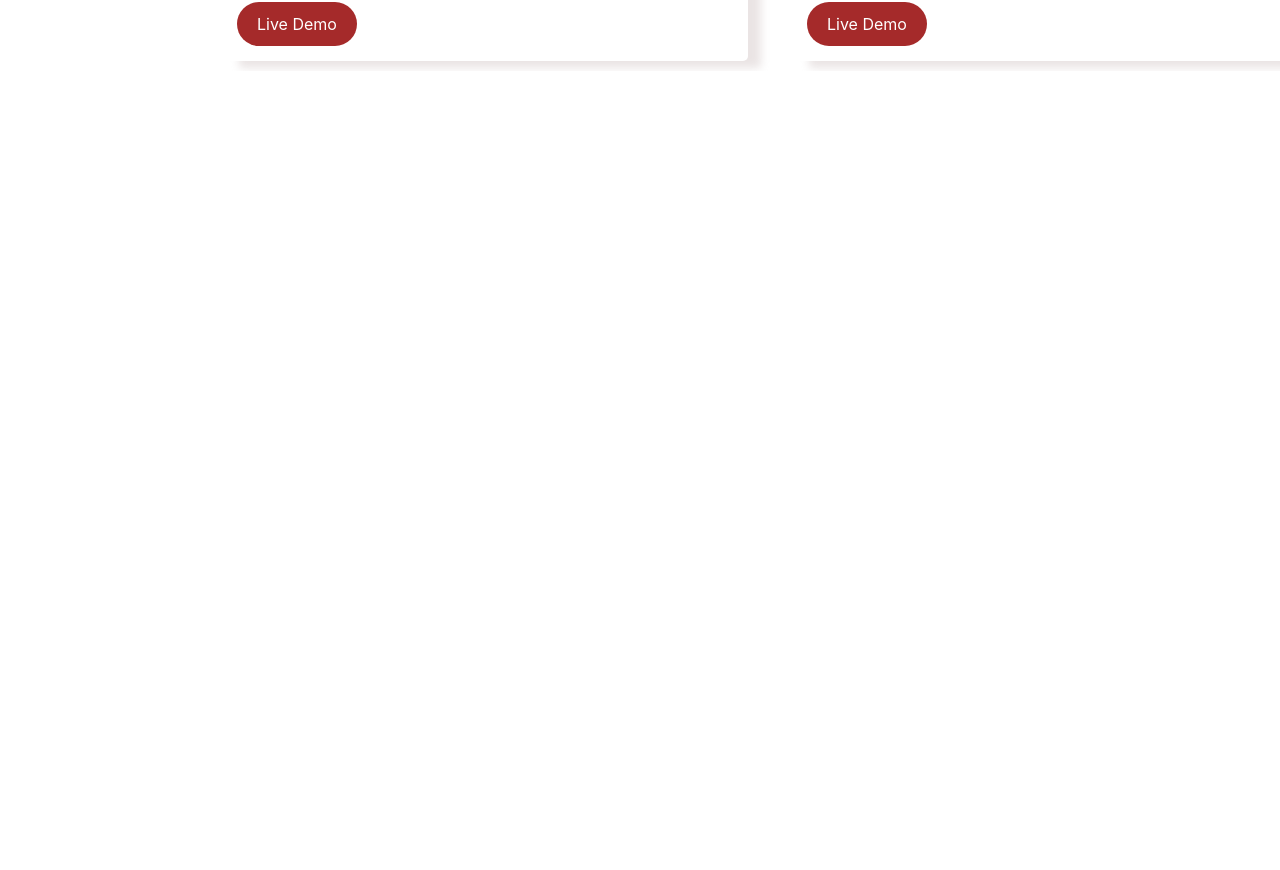
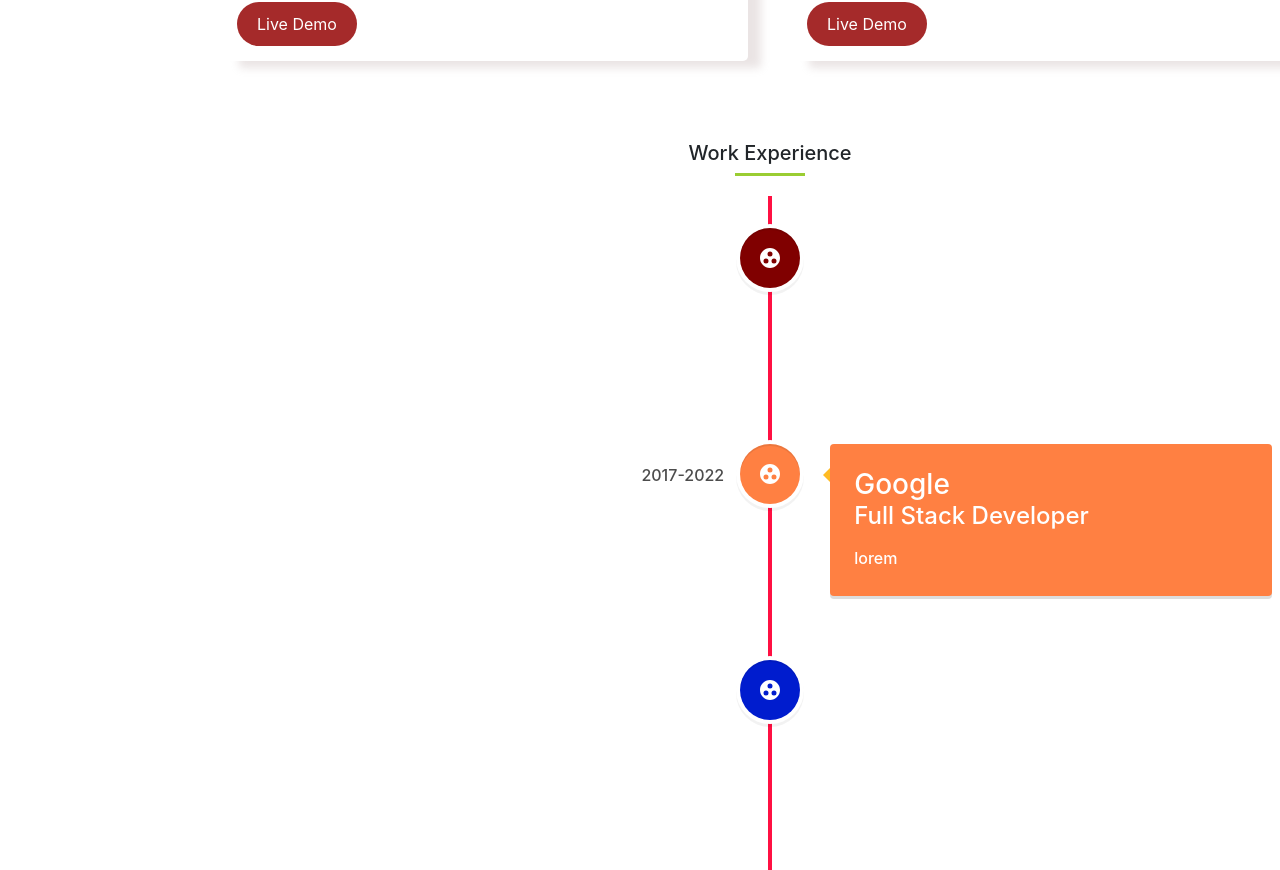
Before and after one commit to dimipash/Portfolio-ReactJS, a React (Create React App) app in the folder client/: page / in a window 1280 px wide. Shown: the part 1899-2769 px from the top of the page. Before the commit the page ends 1970 px from the top, so only its background shows below. Built offline with nearby package versions, Linux system fonts and the light colour scheme.

Commit message:
work experience section, education section,

```diff
--- a/client/package.json
+++ b/client/package.json
@@ -10,6 +10,7 @@
     "react-dom": "^18.2.0",
     "react-icons": "^5.0.1",
     "react-scripts": "5.0.1",
+    "react-vertical-timeline-component": "^3.6.0",
     "typewriter-effect": "^2.21.0",
     "web-vitals": "^2.1.4"
   },
--- a/client/src/App.js
+++ b/client/src/App.js
@@ -3,6 +3,8 @@
 import About from "./Components/About/About";
 import TechStack from "./Components/TechStack/TechStack";
 import Project from "./Components/Projects/Project";
+import WorkExperience from "./Components/WorkExperience/WorkExperience";
+import Education from "./Components/Education/Education";
 
 const App = () => {
     return (
@@ -11,6 +13,8 @@
             <About />
             <TechStack />
             <Project />
+            <WorkExperience />
+            <Education />
         </>
     );
 };
--- /dev/null
+++ b/client/src/Components/Education/Education.css
@@ -0,0 +1,3 @@
+.education-section {
+    margin-top: 70px;
+}
--- /dev/null
+++ b/client/src/Components/Education/Education.js
@@ -0,0 +1,77 @@
+import React from "react";
+import "./Education.css";
+import {
+    VerticalTimeline,
+    VerticalTimelineElement,
+} from "react-vertical-timeline-component";
+import "react-vertical-timeline-component/style.min.css";
+import { FaGraduationCap } from "react-icons/fa";
+
+const Education = () => {
+    const data = [
+        {
+            name: "PMG Sliven",
+            degree: "Secondary education",
+            year: "2001-2006",
+            des: "Mathematics, English, Informatics",
+        },
+        {
+            name: "University Of National And World Economy",
+            degree: "Bachelor",
+            year: "2006-2010",
+            des: "Economics of Defence and Security",
+        },
+        {
+            name: "SoftUni",
+            degree: "Online modules",
+            year: "2021-2023",
+            des: "Software Engineer",
+        },
+    ];
+    const colors = ["#001CCE", "#00C79F", "#FE2EF7"];
+    return (
+        <div className="container education-section">
+            <div className="section-title">
+                <h5>Education</h5>
+                <span className="line"></span>
+            </div>
+
+            <div className="timeline-section">
+                <VerticalTimeline lineColor="#FF1042">
+                    {data.map((item, index) => (
+                        <VerticalTimelineElement
+                            className="vertical-timeline-element--work"
+                            contentStyle={{
+                                background: colors[index],
+                                color: "#fff",
+                            }}
+                            contentArrowStyle={{
+                                borderRight: "7px solid  #FFBB24",
+                            }}
+                            date={item.year}
+                            dateClassName="date-class"
+                            iconStyle={{
+                                background: colors[index],
+                                color: "#fff",
+                            }}
+                            icon={<FaGraduationCap />}
+                        >
+                            <h3 className="vertical-timeline-element-title">
+                                {item.name}
+                            </h3>
+                            <h5
+                                className="vertical-timeline-element-subtitle"
+                                style={{ color: "yellow" }}
+                            >
+                                {item.degree}
+                            </h5>
+                            <p>{item.des}</p>
+                        </VerticalTimelineElement>
+                    ))}
+                </VerticalTimeline>
+            </div>
+        </div>
+    );
+};
+
+export default Education;
--- /dev/null
+++ b/client/src/Components/WorkExperience/WorkExperience.css
@@ -0,0 +1,11 @@
+.workexperience-section {
+    margin-top: 70px;
+}
+
+.date-class {
+    color: black;
+}
+
+.timeline-section {
+    margin-top: 20px;
+}
--- /dev/null
+++ b/client/src/Components/WorkExperience/WorkExperience.js
@@ -0,0 +1,101 @@
+import React from "react";
+import "./WorkExperience.css";
+import {
+    VerticalTimeline,
+    VerticalTimelineElement,
+} from "react-vertical-timeline-component";
+import "react-vertical-timeline-component/style.min.css";
+import { MdGroupWork } from "react-icons/md";
+
+const WorkExperience = () => {
+    const data = [
+        {
+            companyname: "Google",
+            position: "Full Stack Developer",
+            des: "lorem",
+            year: "2017-2022",
+        },
+        {
+            companyname: "Google",
+            position: "Full Stack Developer",
+            des: "lorem",
+            year: "2017-2022",
+        },
+        {
+            companyname: "Google",
+            position: "Full Stack Developer",
+            des: "lorem",
+            year: "2017-2022",
+        },
+        {
+            companyname: "Google",
+            position: "Full Stack Developer",
+            des: "lorem",
+            year: "2017-2022",
+        },
+        {
+            companyname: "Google",
+            position: "Full Stack Developer",
+            des: "lorem",
+            year: "2017-2022",
+        },
+        {
+            companyname: "Google",
+            position: "Full Stack Developer",
+            des: "lorem",
+            year: "2017-2022",
+        },
+    ];
+
+    const colors = [
+        "#800000",
+        "#FF8042",
+        "#001CCE",
+        "#4B088A",
+        "#FF6347",
+        "#FF1042",
+    ];
+
+    return (
+        <div className="container workexperience-section">
+            <div className="section-title">
+                <h5>Work Experience</h5>
+                <span className="line"></span>
+            </div>
+
+            <div className="timeline-section">
+                <VerticalTimeline lineColor="#FF1042">
+                    {data.map((item, index) => (
+                        <VerticalTimelineElement
+                            className="vertical-timeline-element--work"
+                            contentStyle={{
+                                background: colors[index],
+                                color: "#fff",
+                            }}
+                            contentArrowStyle={{
+                                borderRight: "7px solid  #FFBB24",
+                            }}
+                            date={item.year}
+                            dateClassName="date-class"
+                            iconStyle={{
+                                background: colors[index],
+                                color: "#fff",
+                            }}
+                            icon={<MdGroupWork />}
+                        >
+                            <h3 className="vertical-timeline-element-title">
+                                {item.companyname}
+                            </h3>
+                            <h4 className="vertical-timeline-element-subtitle">
+                                {item.position}
+                            </h4>
+                            <p>{item.des}</p>
+                        </VerticalTimelineElement>
+                    ))}
+                </VerticalTimeline>
+            </div>
+        </div>
+    );
+};
+
+export default WorkExperience;
```
Also changed, not shown: 1 other file (tests, documents, lock files or other folders).
